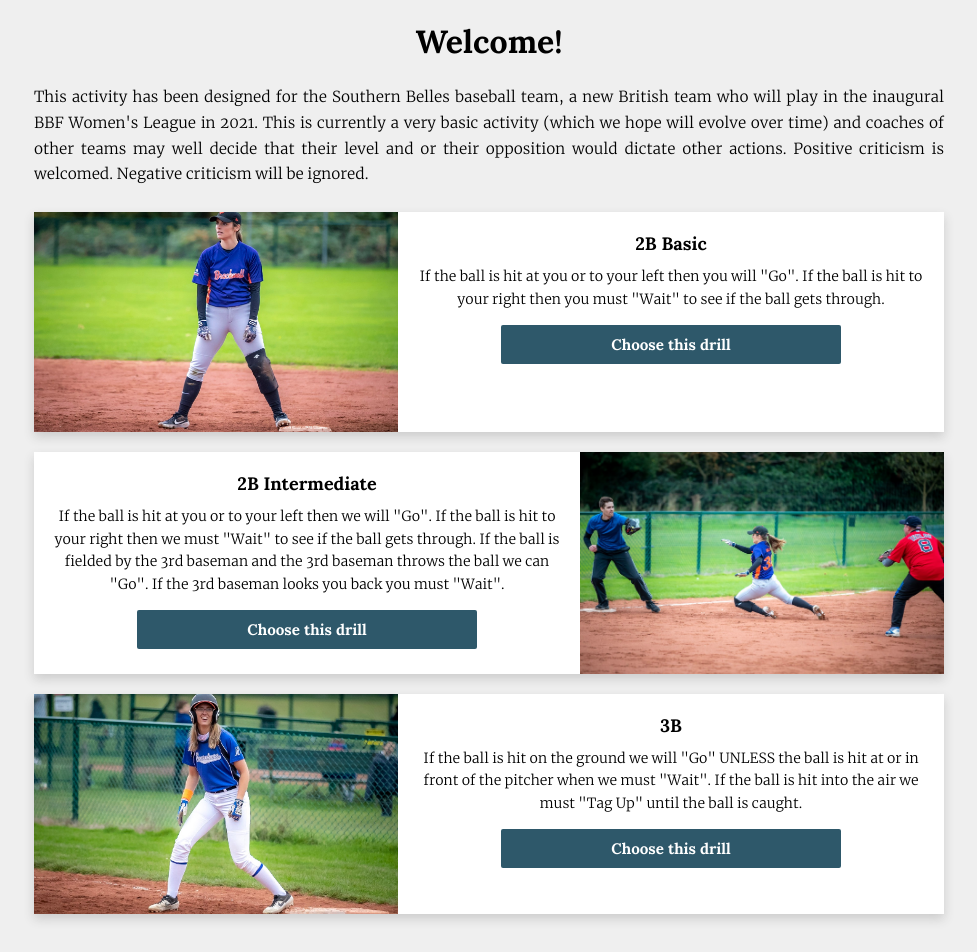
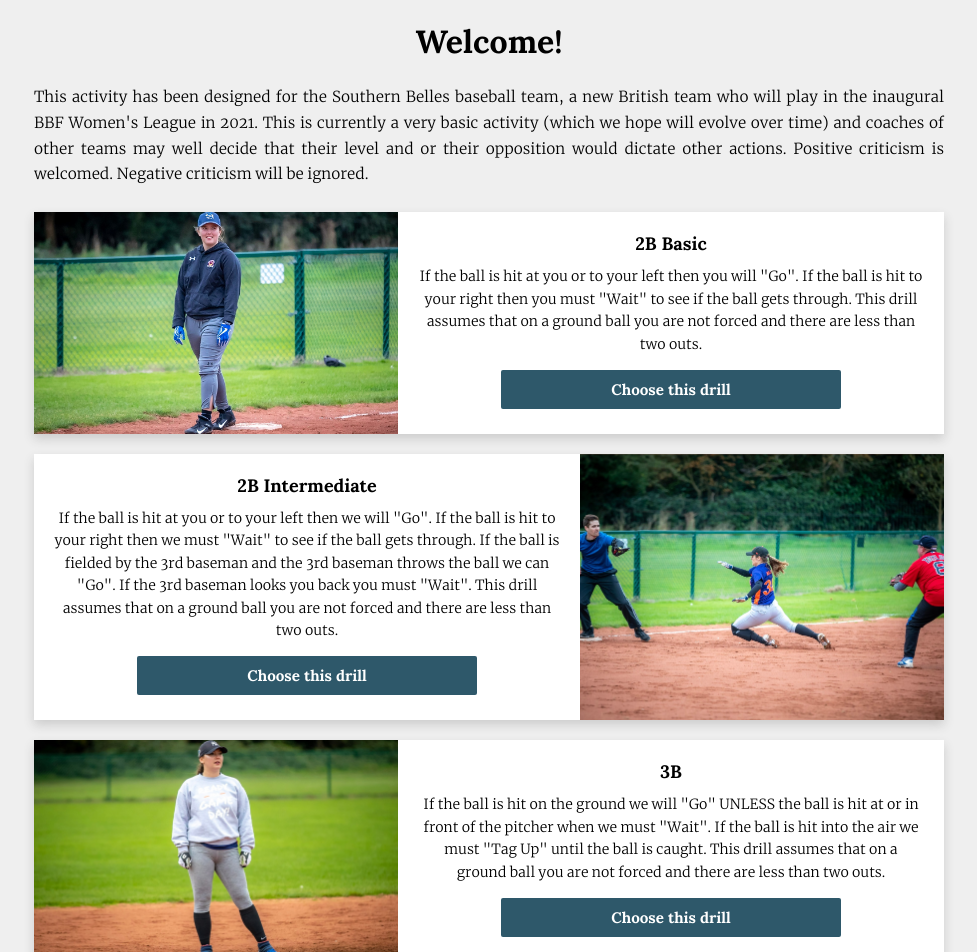
Before and after one commit to stellake/belles-baseball-app, a React (Create React App) app: page / in a window 1280 px wide. Shown: the top 952 px of the page, without its empty margins (151-1128 px from the left). Built offline with nearby package versions, Linux system fonts and the light colour scheme.

Commit message:
Content change.

```diff
--- a/src/static-text/main-page-content.js
+++ b/src/static-text/main-page-content.js
@@ -7,19 +7,19 @@ export const mainPageContent = {
   exerciseOptions: [
     {
       title: '2B Basic',
-      description: 'If the ball is hit at you or to your left then you will "Go". If the ball is hit to your right then you must "Wait" to see if the ball gets through.',
+      description: 'If the ball is hit at you or to your left then you will "Go". If the ball is hit to your right then you must "Wait" to see if the ball gets through. This drill assumes that on a ground ball you are not forced and there are less than two outs.',
       imageKey: 1,
       key: EXERCISE_KEYS.BASIC_SECOND_BASE
     },
     {
       title: '2B Intermediate',
-      description: 'If the ball is hit at you or to your left then we will "Go". If the ball is hit to your right then we must "Wait" to see if the ball gets through. If the ball is fielded by the 3rd baseman and the 3rd baseman throws the ball we can "Go". If the 3rd baseman looks you back you must "Wait".',
+      description: 'If the ball is hit at you or to your left then we will "Go". If the ball is hit to your right then we must "Wait" to see if the ball gets through. If the ball is fielded by the 3rd baseman and the 3rd baseman throws the ball we can "Go". If the 3rd baseman looks you back you must "Wait". This drill assumes that on a ground ball you are not forced and there are less than two outs.',
       imageKey: 2,
       key: EXERCISE_KEYS.INTERMEDIATE_SECOND_BASE
     },
     {
       title: '3B',
-      description: 'If the ball is hit on the ground we will "Go" UNLESS the ball is hit at or in front of the pitcher when we must "Wait". If the ball is hit into the air we must "Tag Up" until the ball is caught.',
+      description: 'If the ball is hit on the ground we will "Go" UNLESS the ball is hit at or in front of the pitcher when we must "Wait". If the ball is hit into the air we must "Tag Up" until the ball is caught. This drill assumes that on a ground ball you are not forced and there are less than two outs.',
       imageKey: 3,
       key: EXERCISE_KEYS.BASIC_THIRD_BASE
     }
```
Also changed, not shown: src/belles-baserunning-images/baserunning4.jpeg, src/belles-baserunning-images/baserunning8.jpeg.
